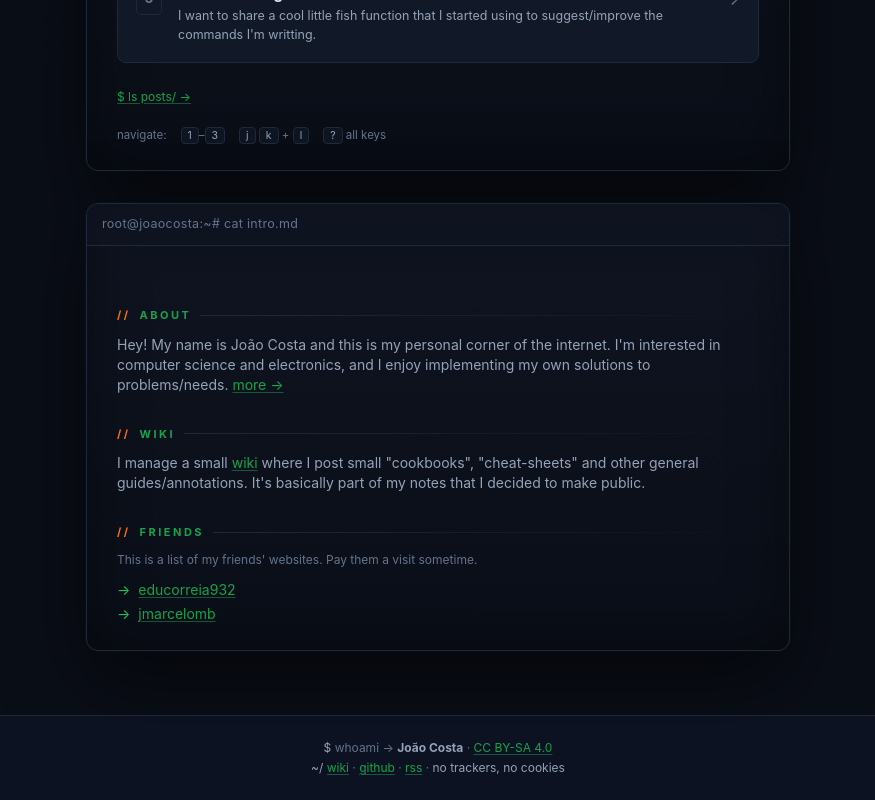
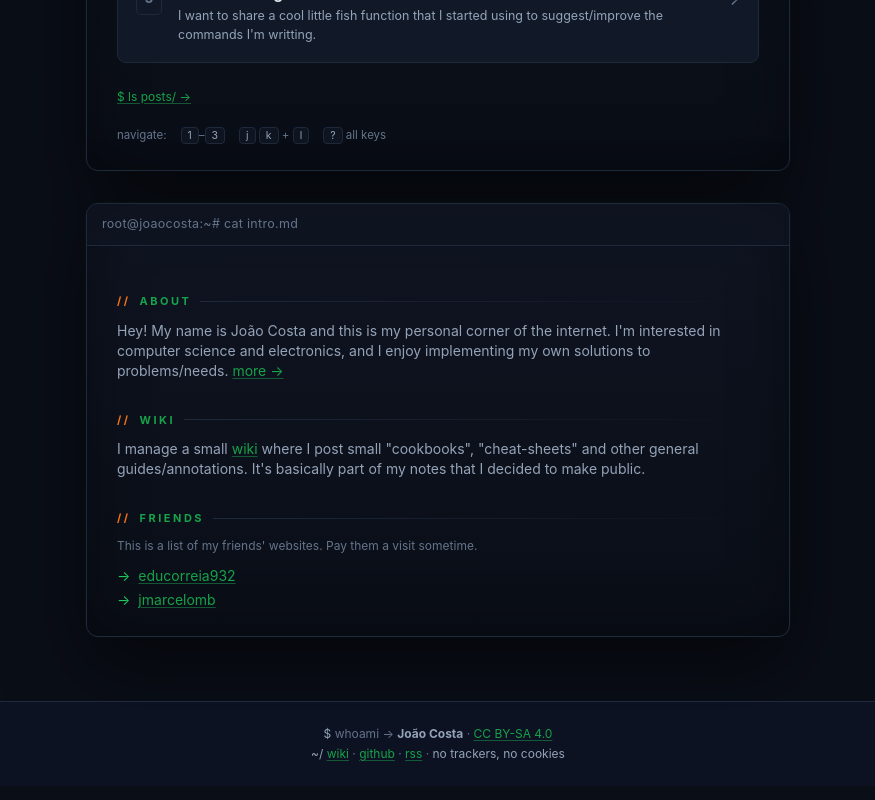
Before and after one commit to JoaoCostaIFG/blog, a Next.js app: page / in a window 1280 px wide. Shown: the part 729-1529 px from the top of the page, without its empty margins (202-1077 px from the left). Built offline with nearby package versions, Linux system fonts and the light colour scheme.

Commit message:
fix: too much padding on intro.md top side
Signed-off-by: JoaoCostaIFG <me@joaocosta.dev>

```diff
--- a/src/app/globals.css
+++ b/src/app/globals.css
@@ -348,6 +348,10 @@
     .term-body {
       padding: 22px 18px;
     }
+  }
+
+  .term-tight .term-body {
+    padding-top: 16px;
   }
   /* << terminal window chrome */
 
--- a/src/app/page.tsx
+++ b/src/app/page.tsx
@@ -78,7 +78,10 @@ export default async function Home() {
 
 			<KeyboardNav hrefs={hrefs} />
 
-			<TerminalWindow title="root@joaocosta:~# cat intro.md">
+			<TerminalWindow
+				className="term-tight"
+				title="root@joaocosta:~# cat intro.md"
+			>
 				<h2 className="menu-label">about</h2>
 				<p className="mb-6 text-sm text-term-dim">
 					Hey! My name is João Costa and this is my personal corner of the
```
